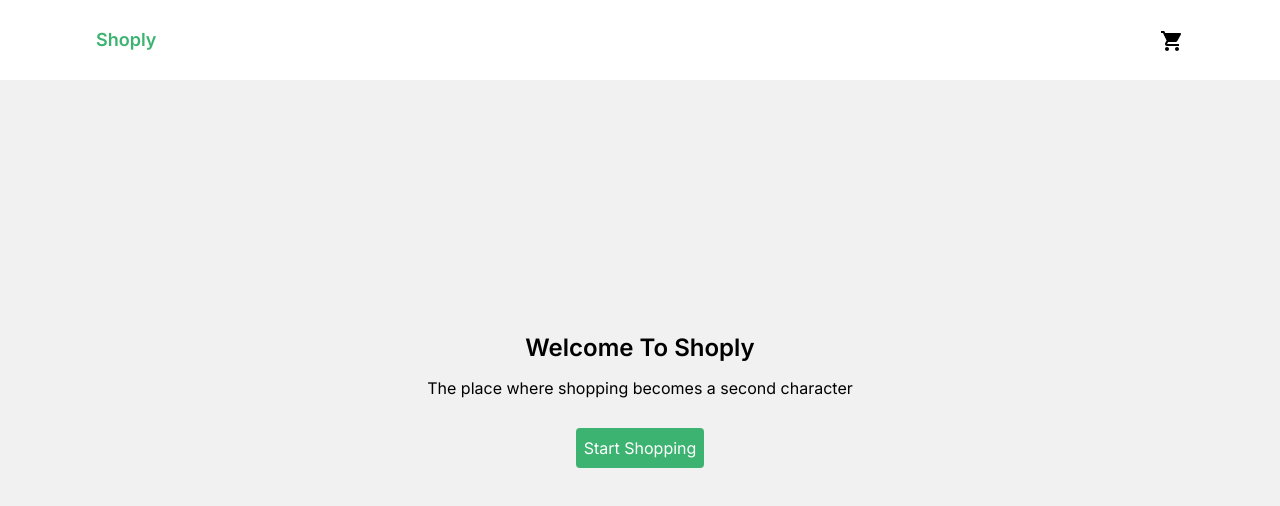
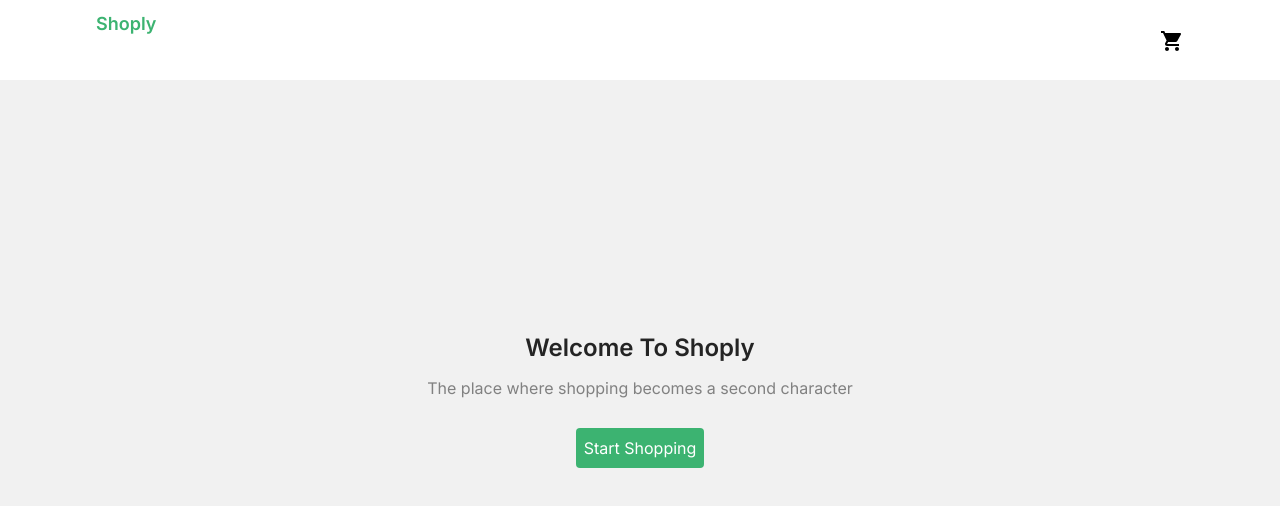
Before and after one commit to koffie99/shoply, a Next.js app: page / in a window 1280 px wide. Shown: the top 506 px of the page. Built offline with nearby package versions, Linux system fonts and the light colour scheme.

Commit message:
minor changes

```diff
--- a/app/page.jsx
+++ b/app/page.jsx
@@ -6,9 +6,9 @@ export default function Home() {
   return (
     <main className="min-h-screen bg-[#f1f1f1]">
       <Navbar />
-      <div className="min-h-screen flex flex-col gap-3 items-center justify-center p-15">
-        <h1 className="font-semibold text-2xl">Welcome To Shoply</h1>
-        <p className="text-center">The place where shopping becomes a second character</p>
+      <div className="min-h-screen flex flex-col gap-3 items-center justify-center p-20">
+        <h1 className="font-semibold text-2xl text-[#242424]">Welcome To Shoply</h1>
+        <p className="text-center text-[#818181]">The place where shopping becomes a second character</p>
         <Link href="/products" className="bg-[mediumseagreen] p-2 rounded text-white mt-4">Start Shopping</Link>
       </div>
     </main>
--- a/components/Navbar.jsx
+++ b/components/Navbar.jsx
@@ -5,8 +5,8 @@ import ShoppingCartIcon from '@mui/icons-material/ShoppingCart';
 
 const Navbar = () => {
   return (
-    <div className='h-[10vh] bg-white flex items-center justify-between md:px-24 sm:px-10 fixed w-full nav'>
-        <div><h1 className='font-semibold text-lg text-[mediumseagreen]'>Shoply</h1></div>
+    <div className='h-[10vh] bg-white flex items-center justify-between md:px-24 sm:px-10 fixed top-0 w-full nav'>
+        <div><h1 className='font-semibold mb-8 text-lg text-[mediumseagreen]'>Shoply</h1></div>
         <div>
             <ShoppingCartIcon />
         </div>
```
